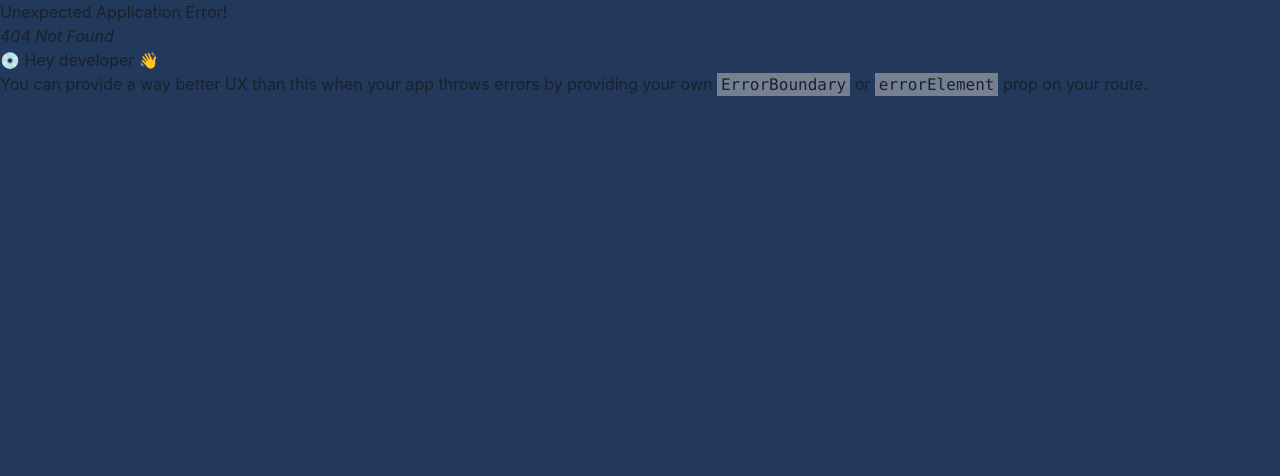
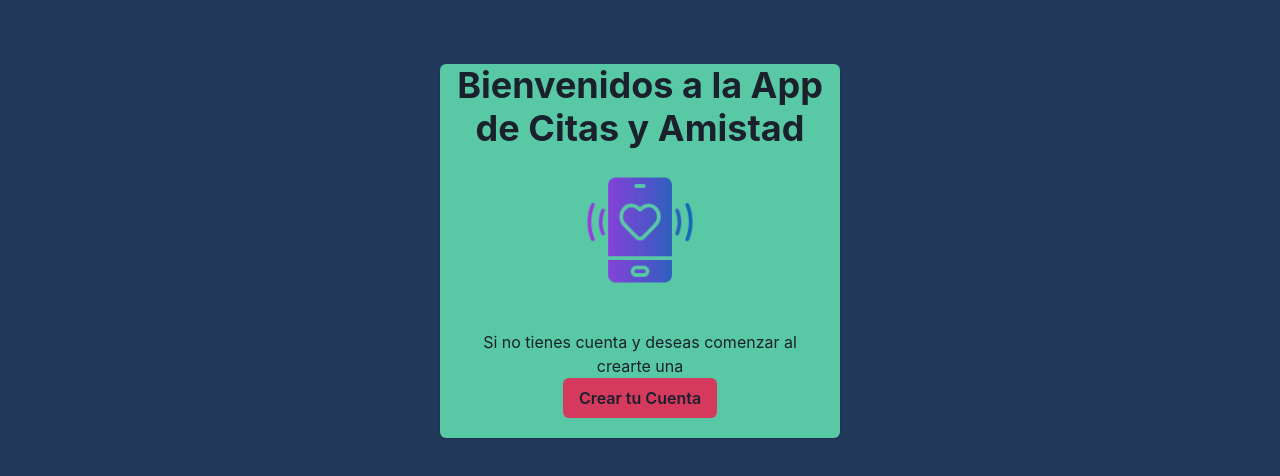
Before and after one commit to fermuzadev/wm-front-app, a React (Vite) app: page /signup in a window 1280 px wide. Before the commit this address had no page. Shown: the top 476 px of the page. Built offline with nearby package versions, Linux system fonts and the light colour scheme.

Commit message:
creacion de pages: home, login, signup

```diff
--- a/src/App.jsx
+++ b/src/pages/App.jsx
@@ -1,9 +1,9 @@
 import { useState } from "react";
-import UserCard from "./components/Card";
+import UserCard from "../components/Card.jsx";
 import { Box, Image, Text } from "@chakra-ui/react";
 //import { fetchData } from "./api.tsx";
-import { userMock } from "./mocks/usermock.js";
-import "./global.css";
+import { userMock } from "../mocks/usermock.js";
+import "../global.css";
 
 export default function App() {
   const [cardCounter, setCardCounter] = useState(0);
--- /dev/null
+++ b/src/pages/Home.jsx
@@ -0,0 +1,40 @@
+import {
+  Card,
+  Heading,
+  Button,
+  Text,
+  Box,
+  Center,
+  Image,
+  Link,
+} from "@chakra-ui/react";
+
+export default function Home() {
+  return (
+    <Center mt="5%">
+      <Card maxW="400px" textAlign="center" bg="#59c9a5">
+        <Heading>Bienvenidos a la App de Citas y Amistad</Heading>
+        <Image
+          _hover={{ transform: "scale(1.2)" }}
+          transition="transform .2s"
+          src="./dating-app.png"
+          alt="dating app logo"
+          width="120px"
+          margin="5% auto"
+        />
+        <Box m="5%">
+          <Text>Si no tienes cuenta y deseas comenzar al crearte una</Text>
+          <Link href="/signup">
+            <Button bg="#d5395e">Crear tu Cuenta</Button>
+          </Link>
+        </Box>
+        <Box m="5%">
+          <Text>Si tienes cuenta y quieres ingresar</Text>
+          <Link href="/login">
+            <Button bg="#63B31D">Ingresar con tu Cuenta</Button>
+          </Link>
+        </Box>
+      </Card>
+    </Center>
+  );
+}
--- /dev/null
+++ b/src/pages/Login.jsx
@@ -0,0 +1,33 @@
+import {
+  Card,
+  Heading,
+  Button,
+  Text,
+  Box,
+  Center,
+  Image,
+} from "@chakra-ui/react";
+import { Link } from "react-router-dom";
+
+export default function Login() {
+  return (
+    <Center mt="5%">
+      <Card maxW="400px" textAlign="center" bg="#59c9a5">
+        <Heading>App de Citas y Amistad</Heading>
+        <Image
+          _hover={{ transform: "scale(1.2)" }}
+          transition="transform .2s"
+          src="./dating-app.png"
+          alt="dating app logo"
+          width="120px"
+          margin="5% auto"
+        />
+        <Box m="5%">
+          <Text>Si tienes cuenta y quieres ingresar</Text>
+          <Button bg="#63B31D">Ingresar con tu Cuenta</Button>
+        </Box>
+        <Link href="..">Volver atras</Link>
+      </Card>
+    </Center>
+  );
+}
--- /dev/null
+++ b/src/pages/Signup.jsx
@@ -0,0 +1,32 @@
+import {
+  Card,
+  Heading,
+  Button,
+  Text,
+  Box,
+  Center,
+  Image,
+  Link,
+} from "@chakra-ui/react";
+
+export default function Signup() {
+  return (
+    <Center mt="5%">
+      <Card maxW="400px" textAlign="center" bg="#59c9a5">
+        <Heading>Bienvenidos a la App de Citas y Amistad</Heading>
+        <Image
+          _hover={{ transform: "scale(1.2)" }}
+          transition="transform .2s"
+          src="./dating-app.png"
+          alt="dating app logo"
+          width="120px"
+          margin="5% auto"
+        />
+        <Box m="5%">
+          <Text>Si no tienes cuenta y deseas comenzar al crearte una</Text>
+          <Button bg="#d5395e">Crear tu Cuenta</Button>
+        </Box>
+      </Card>
+    </Center>
+  );
+}
```
Also changed, not shown: src/main.jsx (+16 -1 lines).
